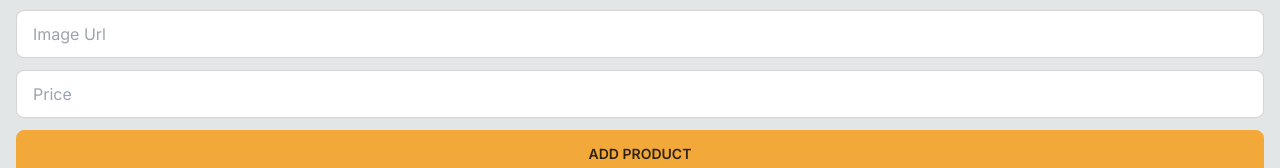
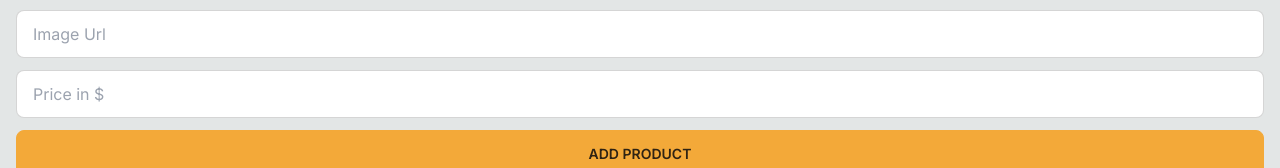
Before and after one commit to Josekariz/ecom, a Next.js app: page /add-product in a window 1280 px wide. Shown: the part 198-366 px from the top of the page. Built offline with nearby package versions, Linux system fonts and the light colour scheme.

Commit message:
add proper price tag

```diff
--- a/src/app/add-product/page.tsx
+++ b/src/app/add-product/page.tsx
@@ -48,7 +48,7 @@ const AddProductPage = () => {
         <input
           required
           name="price"
-          placeholder="Price"
+          placeholder="Price in $"
           type="number"
           className="input input-bordered mb-3 w-full"
         />
--- a/src/lib/format.ts
+++ b/src/lib/format.ts
@@ -1,5 +1,5 @@
 export default function formatPrice(price: number) {
-  return (price / 100).toLocaleString("en-US", {
+  return (price / 1).toLocaleString("en-US", {
     style: "currency",
     currency: "USD",
   });
```
